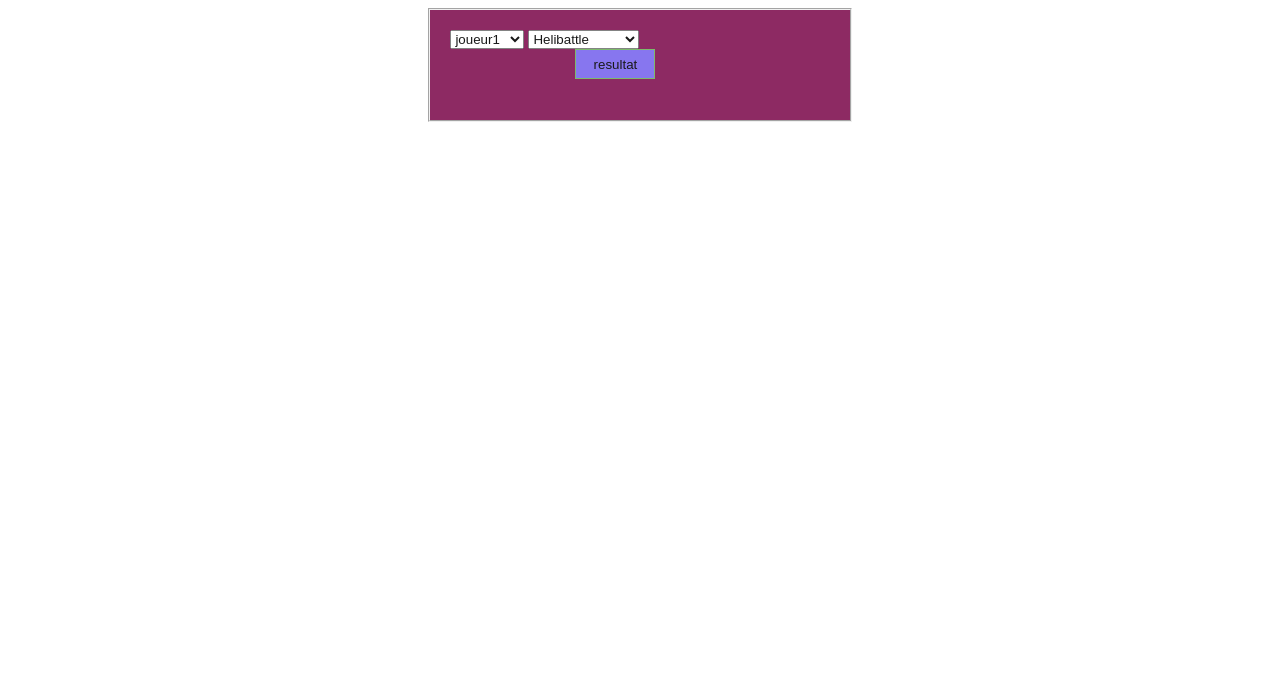
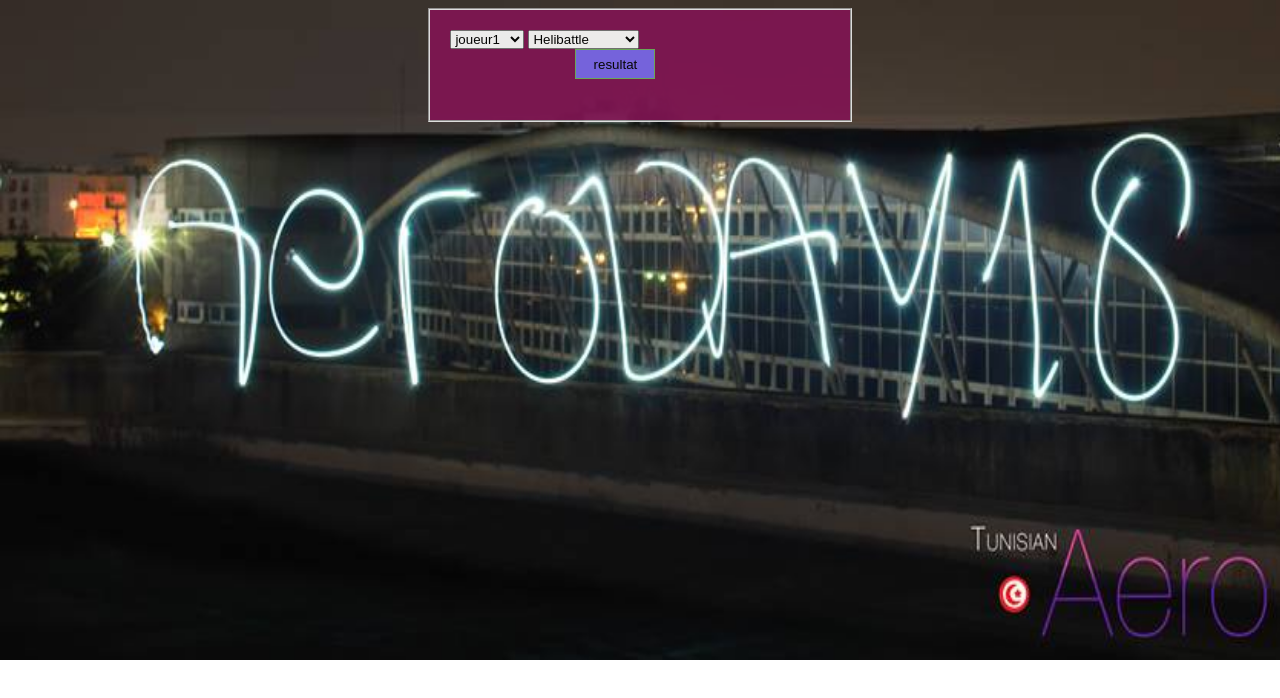
Before and after one commit to samy30/AERODAY2018, a plain HTML site: page AEROTEST/index.html in a window 1280 px wide. Drawn offline with Linux system fonts and the light colour scheme.

Commit message:
Update index.html

```diff
--- a/AEROTEST/index.html
+++ b/AEROTEST/index.html
@@ -6,7 +6,7 @@
     <title>AERODAY 2018</title>
 </head>
 
-<body background="images/aeroday.jpg" style=" background-size: 115% 660px;  background-repeat: no-repeat; opacity: 0.9 ;"  >
+<body background="aeroday.jpg" style=" background-size: 115% 660px;  background-repeat: no-repeat; opacity: 0.9 ;"  >
 
     <fieldset id="field"  >
 <select id="joueur">
```
